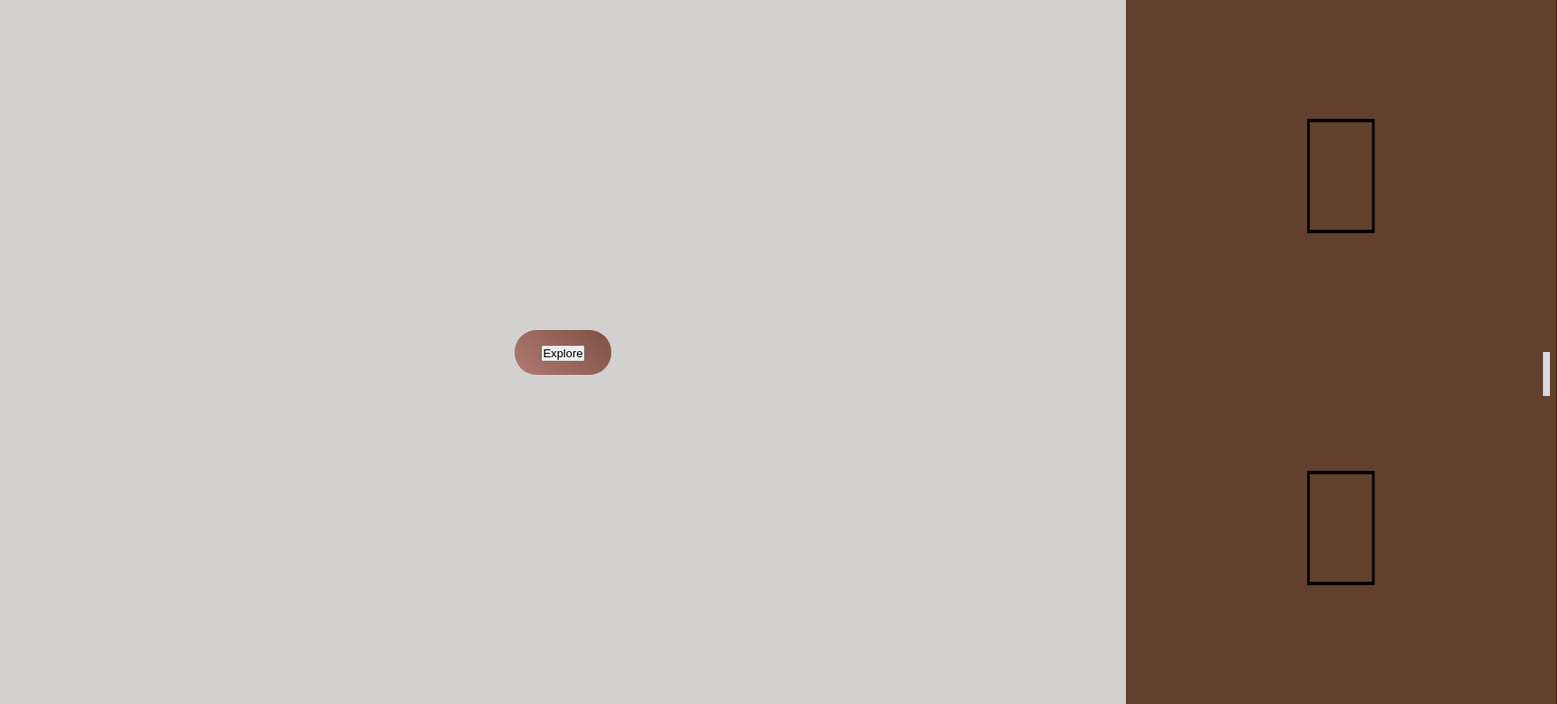
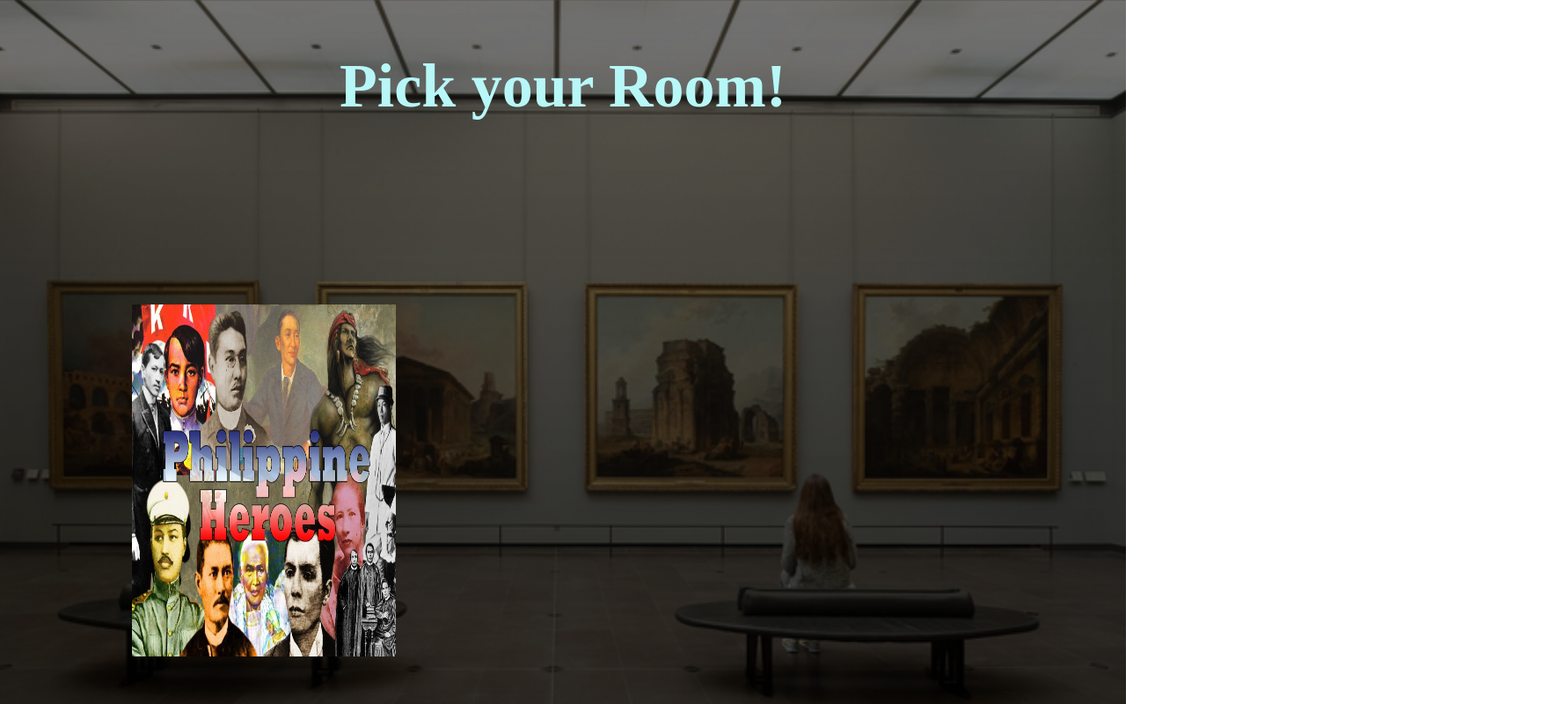
Before and after one commit to Kristoff23/museo, a plain HTML site: page index.html in a window 1280 px wide. Shown: the top 800 px of the page at 88% size, 1770 px wide, since content can reach past the window. Drawn offline with Linux system fonts and the light colour scheme.

Commit message:
Update index.html

```diff
--- a/index.html
+++ b/index.html
@@ -1,131 +1,128 @@
 <!DOCTYPE html>
-<html lang= "en">
+<html>
+<head>
     <style>
-* {
-    margin: 0;
-    padding: 0;
-    box-sizing: border-box;
+h2 {
+    font-size: 70px;
+    color: rgb(184, 247, 247);
+}
+
+.p1 {
+    font-family: "Times New Roman", Times, serif;
+}
+
+.p2 {
+    font-family: "Lucida Console", "Courier New", monospace;
+}
+
+.p3 {
+    font-family: "Lucida Console", "Courier New", monospace;
 }
 
 body {
-    height: 100vh;
-    width: 100%;
-    background-color: rgba(197, 193, 193, 0.753);
-    display: flex;
-    justify-content: center;
-    align-items: center;
+    background: linear-gradient(rgba(17, 17, 17, 0.596), rgba(0, 0, 0, 0.7)), url(pics\ for\ room/bg.png);
+    background-size: cover;
+    background-repeat: no-repeat;
+    background-position: center;
+    margin: 0;
+    padding: 0;
+    background-attachment: fixed;
 }
 
-  .wrapper {
-    padding: 15px 30px;
-    font-size: 18px;
-    color: #fff;
-    background: linear-gradient(45deg, #a0584fb6, #805044); /* Gradient background */
-    border: none;
-    border-radius: 25px;
-    cursor: pointer;
-    transition: background-color 0.3s ease;
+.container {
+    display: flex;
+    flex-direction: column;
+    align-items: flex-start;
+    padding: 20px;
 }
 
-.cta-button:hover {
-  background: linear-gradient(45deg, #e0dad9b6, #c9b6b1); /* Adjust the gradient on hover */
-
+.painting-container {
+    position: relative;
+    margin-bottom: 100px;
 }
 
-  img {
-    width: 100%;
-    height: 100%;
-    object-fit: cover;
+.painting-frame {
+    cursor: pointer;
+    margin-top: 130px;
+    margin-left: 130px;
+    margin-right: 80px;
+    width: 300px;
+    height: 400px;
+    position: relative;
 }
 
-  .door {
-    background-color: #61412D;
-    height: 100%;
-    width: 50%;
+.painting-info {
     position: absolute;
-    /* inner layout */
-    display: flex;
-    flex-direction: column;
-    justify-content: space-around;
-    align-items: center;
+    top: 130px;
+    left: calc(100% + 20px); /* Move it to the right of the frame */
+    width: 700px;
+    height: 360px;
+    background-color: #b9b1b1a6;
+    overflow: auto;
+    font-size: 18px;
+    white-space: normal;
+    padding: 20px;
+    display: none;
+    color: black;
 }
 
-  #left-door {
-    top: 0;
-    left: 0;
-    border-right: 1px solid black;
-    /* transition */
-    transform-origin: left;
-    transition: transform 3s;
+/* Show painting info on hover */
+.painting-frame:hover + .painting-info {
+    display: block;
 }
-
-  #right-door {
-    top: 0;
-    right: 0;
-    border-left: 1px solid black;
-    /* transition */
-    transform-origin: right;
-    transition: transform 3s;
-  }
-
-  .shape {
-    border: 4px solid black;
-    width: 100px;
-    height: 130px;
-  }
-
-  .knob {
-    width: 10px;
-    height: 50px;
-    background-color: #D7DADE;
-    position: absolute;
-  }
-
-  #left-knob {
-    top: 50%;
-    right: 10px;
-  }
-
-  #right-knob {
-    top: 50%;
-    left: 10px;
-  }
-
-  /* Door swing effect */
-  .wrapper:hover #left-door{
-    transform: rotateY(-140deg);
-  }
-
-  .wrapper:hover #right-door{
-    transform: rotateY(140deg);
-  }
-
-
     </style>
-
-
-<head>
-    <meta charset="UTF-8">
-    <meta http-equiv="X-UA-Compatible" content="IE=edge">
-    <link rel="stylesheet" href="sculp.css">
-    <meta name="viewport" content="width=device-width, initial-scale=1.0">
-    <title>Document</title>
 </head>
 <body>
-    <div class="wrapper">
-        <a href="test.html" target="_blank">
-            <button class="cta-button">Explore</button>
+
+    <h2><center>Pick your Room! </h2></center>
+
+    <div class="container">
+        <div class="painting-container">
+            <a href="Kristoff heroes room.html">
+                <img class="painting-frame" src="pics for room/heroes.png" alt="heroes room">
+                <div class="painting-info">
+                    <p class="p1"><center><h1>Painting Room</h1></center></p>
+                    <p class="p3"><h3>Immerse yourself in a world of vibrant colors and captivating narratives as you wander through the Painting Room, where each canvas tells a unique story of Filipino life and culture.</h3></p>
+                </div>
             </a>
-      <div id="left-door" class="door">
-        <div class="shape"></div>
-        <div class="shape"></div>
-        <div id="left-knob" class="knob"></div>
         </div>
-      <div id="right-door" class="door">
-        <div class="shape"></div>
-        <div class="shape"></div>
-        <div id="right-knob" class="knob"></div>
 
+        <div class="container">
+            <div class="painting-container">
+                <a href="Kyla sculpture room.html">
+                    <img class="painting-frame" src="pics for room/sculpture.jpg" alt="sculpture room">
+                    <div class="painting-info">
+                        <p class="p1"><center><h1>Sculpture Room</h1></center></p>
+                        <p class="p3"><h2>Feel the weight of history and the craftsmanship of Filipino sculptors come to life in the Sculpture Room, where every sculpture evokes a sense of awe and wonder.</h3></p>
+                    </div>
+                </a>
+            </div>
+
+            <div class="container">
+                <div class="painting-container">
+                    <a href="RInoa painting room.html">
+                        <img class="painting-frame" src="pics for room/paiting.jpg" alt="painting room">
+                        <div class="painting-info">
+                            <p class="p1"><center><h1>Heroes Room</h1></center></p>
+                            <p class="p3"><h3>Honor the legacy of Filipino heroes and heroines in the Heroes Room, where artifacts and exhibits pay tribute to the courage, sacrifice, and resilience of those who shaped Philippine history.
+                            </h3></p>
+                        </div>
+                    </a>
+                </div>
+
+                <div class="container">
+                    <div class="painting-container">
+                        <a href="aiza tourist sport room .html">
+                            <img class="painting-frame" src="pics for room/tourist spot.jpg" alt=" tourist spot room">
+                            <div class="painting-info">
+                                <p class="p1"><center><h1>Tourist Spot Room</h1></center></p>
+                                <p class="p3"><h3>Embark on a virtual journey through the Philippines' most enchanting destinations in the Tourist Spot Room, where stunning landscapes and cultural landmarks await discovery.</h3></p>
+                            </div>
+                        </a>
+                    </div>
+                </div>
+            </div>
         </div>
     </div>
 </body>
+</html>
```
Lines whose indentation alone changed are shown as unchanged.
